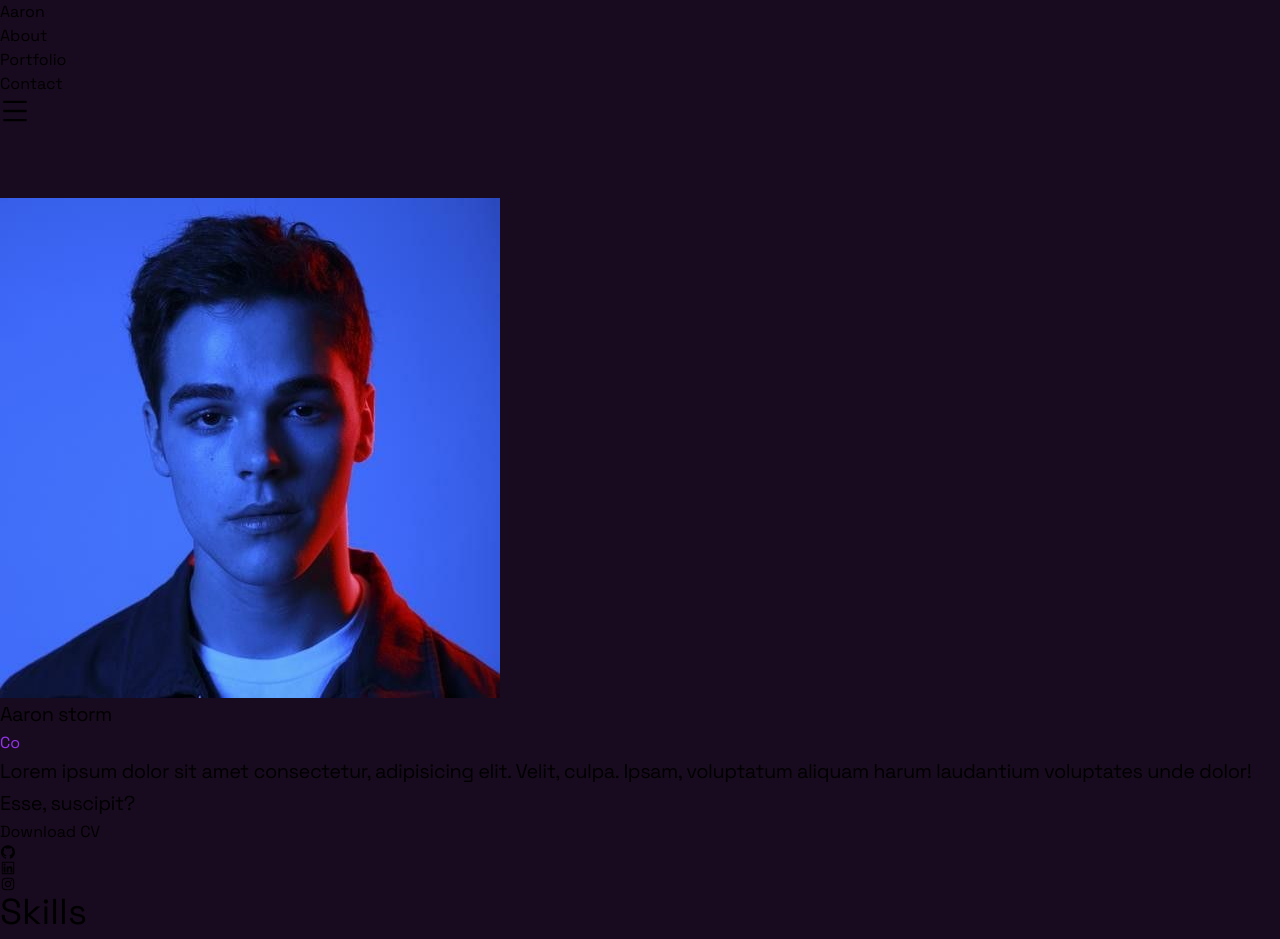
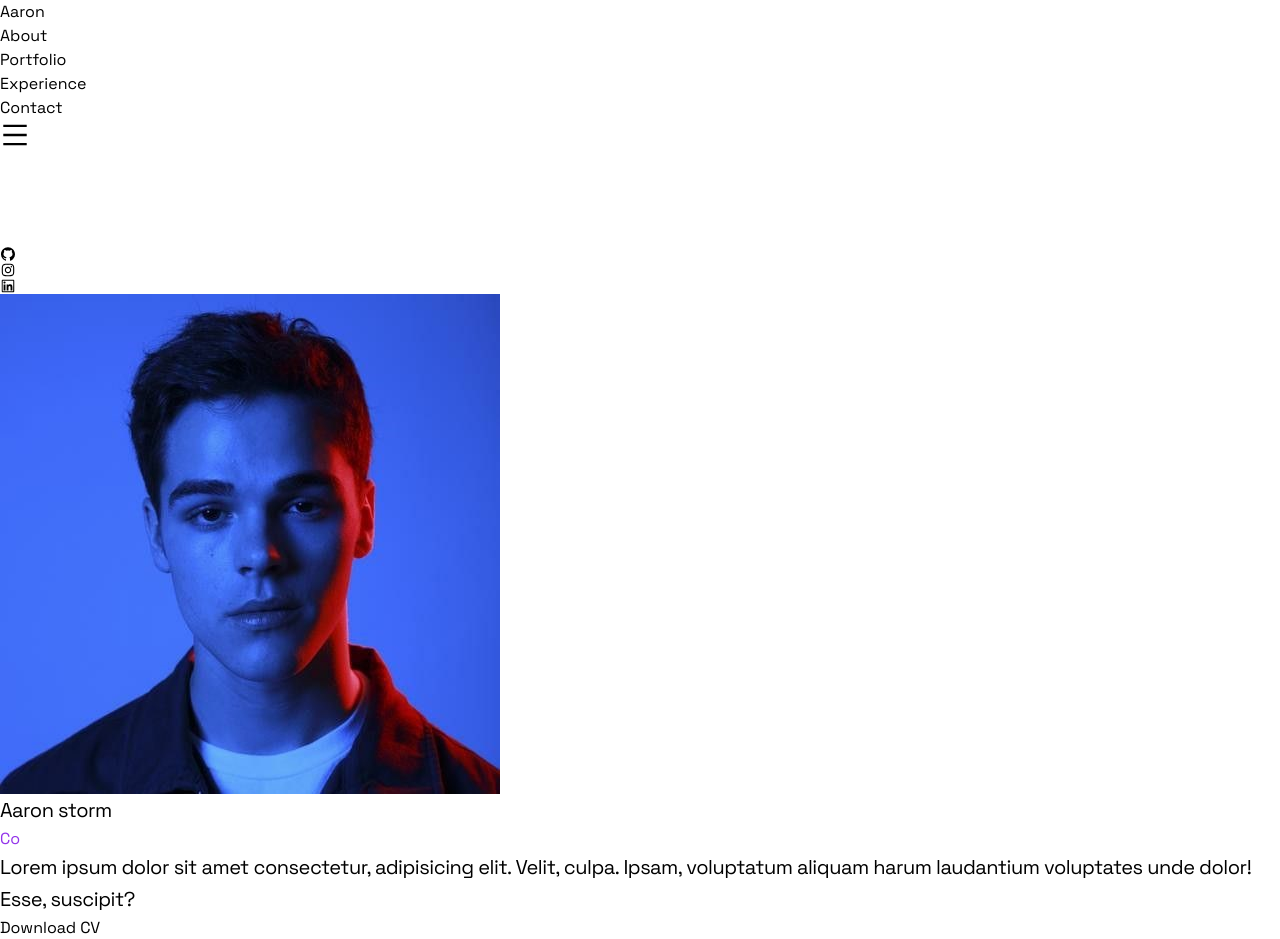
Before and after one commit to AssiaChemlali/aron-portfolio, a React (Vite) app: page / in a window 1280 px wide. Shown: the top 939 px of the page. Built offline with nearby package versions, Linux system fonts and the light colour scheme.

Commit message:
update background-color

```diff
--- a/src/App.jsx
+++ b/src/App.jsx
@@ -1,5 +1,3 @@
-import { useState } from 'react'
-
 import './App.css'
 import Navbar from './components/Navbar'
 import Hero from './components/Hero'
@@ -13,6 +11,9 @@ function App() {
 
   return (
     <>
+    <div class="fixed  -z-10  min-h-screen w-full items-center px-4 py-24 [background:radial-gradient(125%_125%_at_50%_10%,#000_40%,#63e_100%)]"></div>
+
+      <main className='flex flex-col items-center px-4 md:px-8 lg:px-16 '>
       <Navbar/>
       <Hero/>
       <Skills/>
@@ -20,6 +21,7 @@ function App() {
       <Experience/>
       <Contact/>
       <Footer/>
+      </main>
     </>
   )
 }
--- a/src/components/Hero.jsx
+++ b/src/components/Hero.jsx
@@ -2,15 +2,22 @@ import React from 'react'
 
 import profilePic from "../assets/image.jpg"
 import {TypeAnimation} from "react-type-animation"
-import ShinyEffect from './ShinyEffect'
 import {AiOutlineGithub, AiOutlineInstagram,AiOutlineLinkedin} from 'react-icons/ai'
-import { DiCss3,DiHtml5,DiJavascript1,DiNodejsSmall,DiReact} from 'react-icons/di'
+
 
 import { motion } from 'motion/react'
 const Hero = () => {
   return (
     <div className='mt-24 max-w-[1200px] mx-auto relative h-screen'>
-      <div className="flex flex-col items-center justify-center gap-8">
+      <motion.div
+      variants={{
+        hidden:{opacity:0,y:-75},
+        visible:{opacity:1,y:0}
+      }}
+      initial="hidden"
+      animate="visible"
+      transition={{duration:1}}
+      className="flex flex-col items-center justify-center gap-8">
         {/* PROFILE */}
       <motion.img
       src={profilePic}
@@ -36,7 +43,7 @@ const Hero = () => {
           whileInView={{opacity:1}}
           viewport={{once:true}}
           transition={{duration:1,delay:0.5}}
-          className='text-purple-500 md:text-7xl text-5xl tracking-tight mb-4 capitalize '
+          className='text-purple-500 font-bold  md:text-7xl text-5xl tracking-tight mb-4 capitalize '
           >
            Aaron storm
           </motion.p>
@@ -49,7 +56,7 @@ const Hero = () => {
             ]}
             speed={50}
             repeat={Infinity}
-            className='font-semibold text-gray-200 text-base md:text-2xl'
+            className='font-semibold text-gray-200 text-lg md:text-2xl'
           />
 
 
@@ -73,28 +80,17 @@ const Hero = () => {
            >
           <motion.button
           className='z-10 cursor-pointer font-bold text-gray-200 md:w-auto p-4 border border-purple-400 rounded-xl'
+          whileTap={{scale:0.9}}
           whileHover={{scale:1.05,boxShadow:"0px 0px 8px rgba(0,0,0,0.3)"}}>
             Download CV
           </motion.button>
 
-          <div className="flex gap-6 flex-row text-2xl md:text-4xl text-purple-400 z-20">
-            <motion.a href="#" whileHover={{scale:1.2}}>
-              <AiOutlineGithub/>
-            </motion.a>
 
-            <motion.a href="#" whileHover={{scale:1.2}}>
-              <AiOutlineLinkedin/>
-            </motion.a>
-
-            <motion.a href="#" whileHover={{scale:1.2}}>
-              <AiOutlineInstagram/>
-            </motion.a>
-          </div>
 
            </motion.div>
       </motion.div>
 
-      </div>
+      </motion.div>
 
 
 
--- a/src/components/Navbar.jsx
+++ b/src/components/Navbar.jsx
@@ -3,7 +3,8 @@ import React, { useState } from 'react'
 import { AiOutlineMenu,AiOutlineClose } from 'react-icons/ai'
 import{Link} from "react-scroll"
 import {motion} from 'framer-motion'
-
+import {links, socialLinks} from '../data/dummy'
+import {AiOutlineGithub, AiOutlineInstagram,AiOutlineLinkedin} from 'react-icons/ai'
 const Navbar = () => {
   const [nav,setNav]=useState(false)
 
@@ -35,19 +36,27 @@ const Navbar = () => {
 
   return (
     <div className='fixed top-0 left-0 w-full bg-[#190b1f] md:bg-transparent bg-opacity-90 backdrop-blur-md z-50 '>
-        <div className="max-w-[1300px] mx-auto  flex justify-between text-gray-100 text-xl items-center px-12 h-20">
-          <a href="#">Aaron</a>
+        <div className="max-w-[1300px] mx-auto  flex justify-between text-gray-300 text-xl items-center px-12 h-20 ">
+          <Link to="." className='text-xl font-bold text-purple-500'>Aaron</Link>
            {/* desktop menu */}
           <ul className='hidden md:flex gap-12 z-10 cursor-pointer text-base '>
-            <li>
-              <Link to="skills" smooth={true} offset={50} duration={500}>About</Link>
-            </li>
-            <li>
-              <Link to="portfolio" smooth={true} offset={50} duration={500}>Portfolio </Link>
-            </li>
-            <li>
-              <Link to="contact" smooth={true} offset={50} duration={500}>Contact</Link>
-            </li>
+            {
+              links.map((link,index)=>{
+                return(
+                  <li key={index}>
+                    <Link
+                      to={link.href}
+                      smooth={true}
+                      offset={50}
+                      duration={500} className='hover:text-white transition-all'>
+                        {link.label}
+                    </Link>
+                 </li>
+                )
+              })
+            }
+
+
           </ul>
 
 
@@ -67,19 +76,41 @@ const Navbar = () => {
           className='fixed left-0 top-0 w-full min-h-screen  z-40'
           >
           <ul className="font-semibold text-4xl space-y-8 mt-20  py-5 text-center  bg-[#190b1f] bg-opacity-90 backdrop-blur-md z-50">
-            <li>
-            <Link to="skills" onClick={closeNav} smooth={true} offset={50} duration={500}>About</Link>
-          </li>
-          <li>
-            <Link to="portfolio" onClick={closeNav} smooth={true} offset={50} duration={500}>Portfolio </Link>
-          </li>
-          <li>
-            <Link to="contact" onClick={closeNav} smooth={true} offset={50} duration={500}>Contact</Link>
-          </li>
+
+          {
+              links.map((link,index)=>{
+                return(
+                  <li key={index}>
+                    <Link
+                      to={link.href}
+                      onClick={closeNav}
+                      smooth={true}
+                      offset={50}
+                      duration={500} className='hover:text-white transition-all'>
+                        {link.label}
+                    </Link>
+                 </li>
+                )
+              })}
+
 
           </ul>
           </motion.div>
 
+          <div className="flex gap-3 flex-row text-xl  text-gray-400 z-20 ">
+            {
+              socialLinks.map((socialLink,index)=>{
+                return(
+                  <motion.a  key={index}
+                    className='hover:text-purple-500'
+                    href={socialLink.href}
+                    whileHover={{scale:1.2}}>
+                    {socialLink.icon}
+                  </motion.a>
+                )
+              })
+            }
+          </div>
 
       </div>
     </div>
--- a/src/components/Revial.jsx
+++ b/src/components/Revial.jsx
@@ -11,7 +11,6 @@ const Revial = ( {children,width="fit-content"}) => {
       mainControls.start('visible')
     }
   },[inInView,mainControls])
-
   return (
     <div  ref={ref} style={{position:"relative",width,overflow:"hidden"}}>
       <motion.div
--- /dev/null
+++ b/src/data/dummy.jsx
@@ -0,0 +1,15 @@
+import {AiOutlineGithub, AiOutlineInstagram,AiOutlineLinkedin} from 'react-icons/ai'
+import React from 'react'
+export const links=[
+  { href:"#",label:"About"},
+  { href:"#",label:"Portfolio"},
+  { href:"#",label:"Experience"},
+  { href:"#",label:"Contact"},
+]
+
+
+export const socialLinks=[
+  {href:"#", icon:<AiOutlineGithub/>},
+  {href:"#", icon:<AiOutlineInstagram/>},
+  {href:"#", icon:<AiOutlineLinkedin/>}
+]
--- a/src/index.css
+++ b/src/index.css
@@ -2,10 +2,10 @@
 @tailwind base;
 @tailwind components;
 @tailwind utilities;
-body {
+*{
   font-family: "Space Grotesk", sans-serif;
-  background-color: #190b1f;
 }
+
 
 h2 {
   @apply text-xl md:text-4xl
```
Lines whose indentation alone changed are shown as unchanged.
